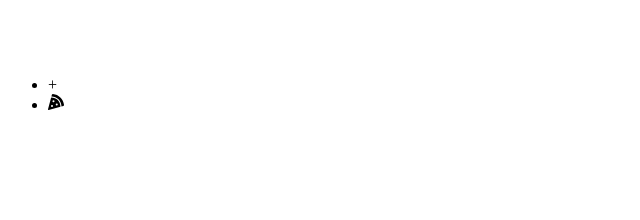
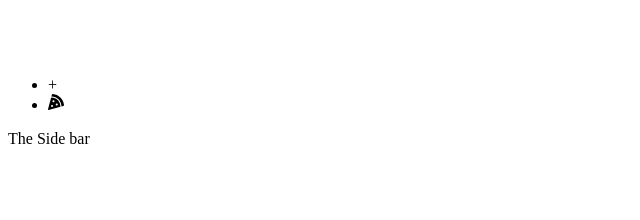
Before and after one commit to wardis/todoist-clone, a React (Create React App) app: page / in a window 1280 px wide. Shown: the top 220 px of the page, without its empty margins (0-640 px from the left). Built offline with nearby package versions, Linux system fonts and the light colour scheme.

Commit message:
add sidebar

```diff
--- a/src/App.js
+++ b/src/App.js
@@ -1,8 +1,10 @@
-import React from "react";
+import React from 'react';
 import { Header } from './components/layout/Header';
+import { Content } from './components/layout/Content';
 
 export const App = () => (
   <div className="App">
     <Header />
+    <Content />
   </div>
 );
--- /dev/null
+++ b/src/components/layout/Content.js
@@ -0,0 +1,8 @@
+import React from "react";
+import { Sidebar } from "./Sidebar";
+
+export const Content = () => (
+  <section>
+    <Sidebar />
+  </section>
+);
--- a/src/components/layout/Header.js
+++ b/src/components/layout/Header.js
@@ -1,18 +1,20 @@
-import React from 'react';
-import { FaPizzaSlice } from 'react-icons/fa'
+import React from "react";
+import { FaPizzaSlice } from "react-icons/fa";
 
-export const Header = () => {
-  return <header className="header" data-testid="header">
+export const Header = () => (
+  <header className="header" data-testid="header">
     <nav>
       <div className="logo">
-        <img src="images/logo.png" alt="Todoist"/>
+        <img src="images/logo.png" alt="Todoist" />
       </div>
       <div className="settings">
         <ul>
           <li>+</li>
-          <li><FaPizzaSlice /></li>
+          <li>
+            <FaPizzaSlice />
+          </li>
         </ul>
       </div>
     </nav>
-  </header>;
-}
+  </header>
+);
--- /dev/null
+++ b/src/components/layout/Sidebar.js
@@ -0,0 +1,3 @@
+import React from 'react'
+
+export const Sidebar = () => <p>The Side bar</p>;
```
